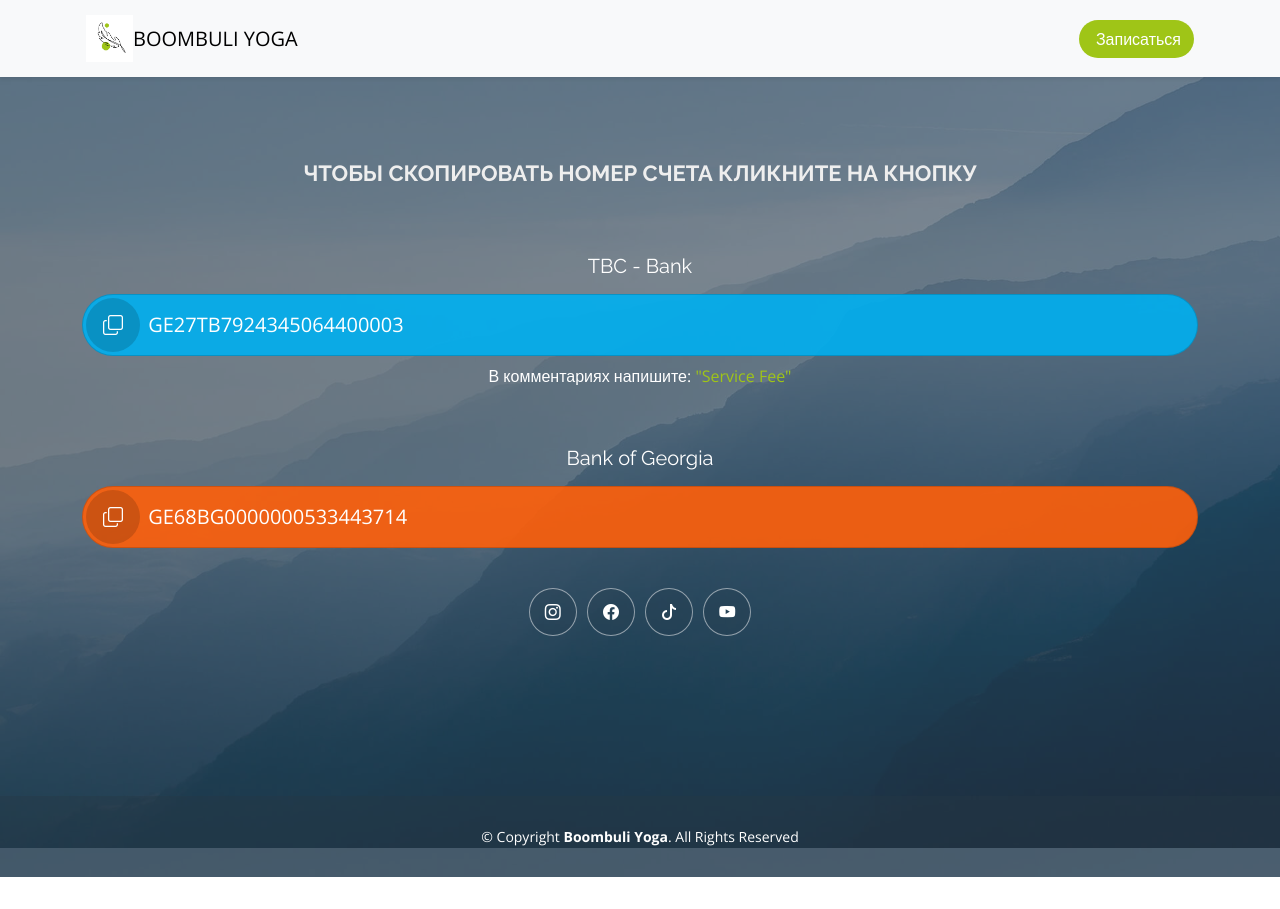
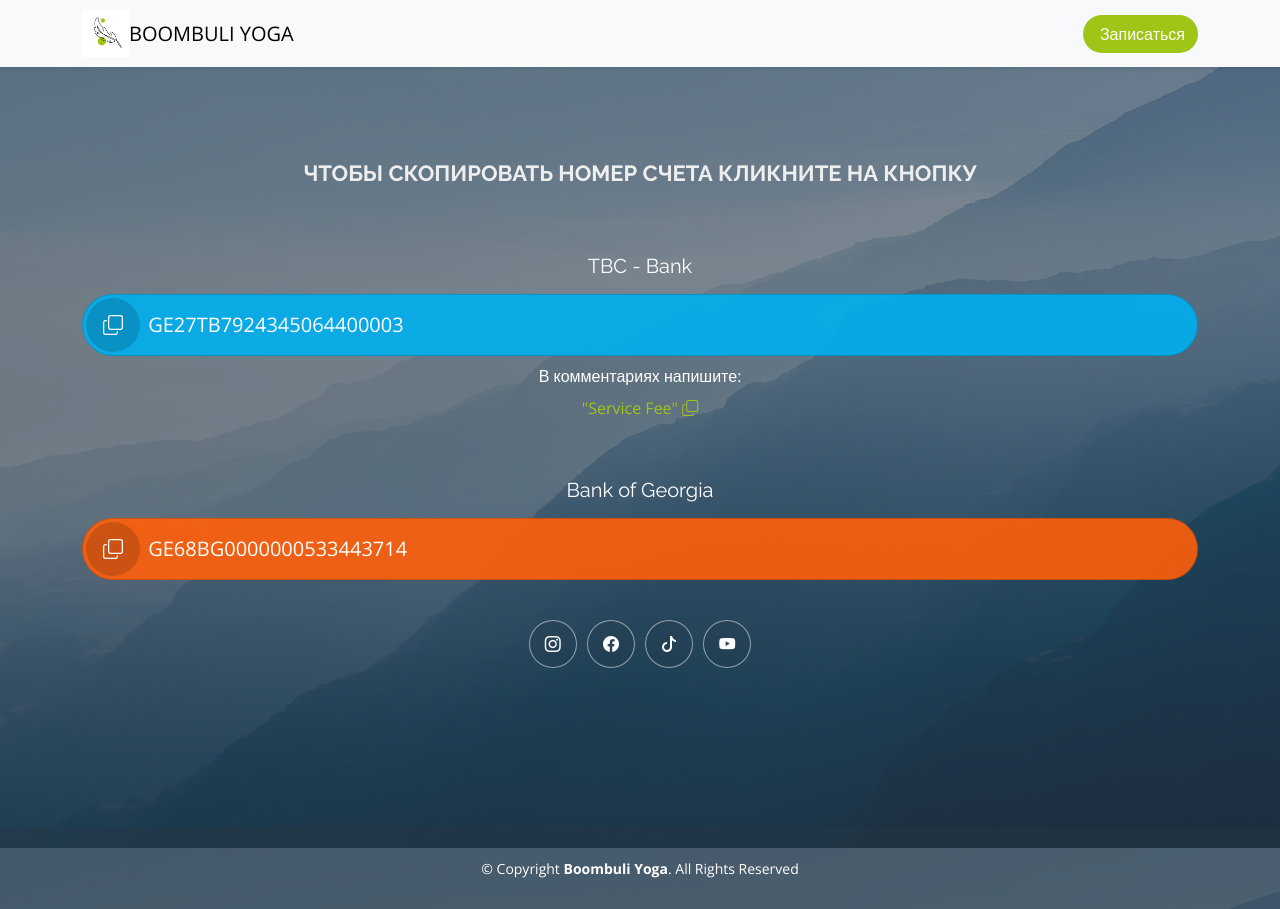
Before and after one commit to sushimantbilisi/shushimantbilisi.github.io, a plain HTML site: page index.html in a window 1280 px wide. Before the commit the page ends 877 px from the top, so only its background shows below. Drawn offline with nearby package versions, Linux system fonts and the light colour scheme.

Commit message:
small changes

```diff
--- a/assets/css/style.css
+++ b/assets/css/style.css
@@ -307,7 +307,7 @@
 .navbar .boombuli-logo:focus {
   display: flex;
   align-items: center;
-  padding: 15px 0;
+  padding: 10px 0;
 }
 
 
--- a/assets/js/script.js
+++ b/assets/js/script.js
@@ -3,13 +3,15 @@
     const textToCopy = urlParams.get("text");
 
     const messageElement = document.getElementById("copyMessage");
+    const ALERT_INNER_TEXT = document.getElementById("allert-inner-text");
 
     const TBC_BUTTON = document.getElementById("tbc-btn");
     const BOG_BUTTON = document.getElementById("bog-btn");
+    const SERVICE_FEE = document.getElementById("service-fee");
+
 
     const tbc_account = "GE27TB7924345064400003";
     const bog_account = "GE68BG0000000533443714";
-
 
 
 
@@ -27,10 +29,17 @@
     }
 
     TBC_BUTTON.addEventListener("click", () => {
+        ALERT_INNER_TEXT.innerText = "Счет скопирован!";
         copyTextToClipboard(tbc_account);
     });
 
     BOG_BUTTON.addEventListener("click", () => {
+        ALERT_INNER_TEXT.innerText = "Счет скопирован!";
+        copyTextToClipboard(bog_account);
+    });
+
+    SERVICE_FEE.addEventListener("click", () => {
+        ALERT_INNER_TEXT.innerText = "Текст скопирован!";
         copyTextToClipboard(bog_account);
     });
 
--- a/index.html
+++ b/index.html
@@ -27,7 +27,7 @@
 
     <div>
         <header class="header navbar navbar-expand-lg bg-light shadow-sm fixed-top" style="">
-            <div class="container px-3">
+            <div class="container">
               <span href="javascript:;" class="navbar-brand pe-3 boombuli-logo">
                 <img src="assets/img/logo/boombuli_yoga_logo.png" width="47" alt="Silicon">
                 <span style="font-weight:450">BOOMBULI YOGA</span>
@@ -49,7 +49,7 @@
 
                         <div class="alert alert-success mt-3" id="copyMessage" style="display: none;">
                             <i class="bi bi-check-circle"></i>
-                            <span>Счет скопирован!</span>
+                            <span id="allert-inner-text">Счет скопирован!</span>
                         </div>
 
 
@@ -64,8 +64,11 @@
                             </span>
                             <span>GE27TB7924345064400003</span>
                         </button>
-                        <p class="text-center service-fee">В комментариях напишите:
-                            <span style="color: #9fc517;">"Service Fee"</span>
+                        <span class="text-center">В комментариях напишите:</span>
+                        <p class="text-center service-fee">
+                          <a href="javascript:;" style="color: #9fc517;" id="service-fee">
+                            <span>"Service Fee" </span><i class="bi bi-copy"></i>
+                          </a>
                         </p>
 
 
```
